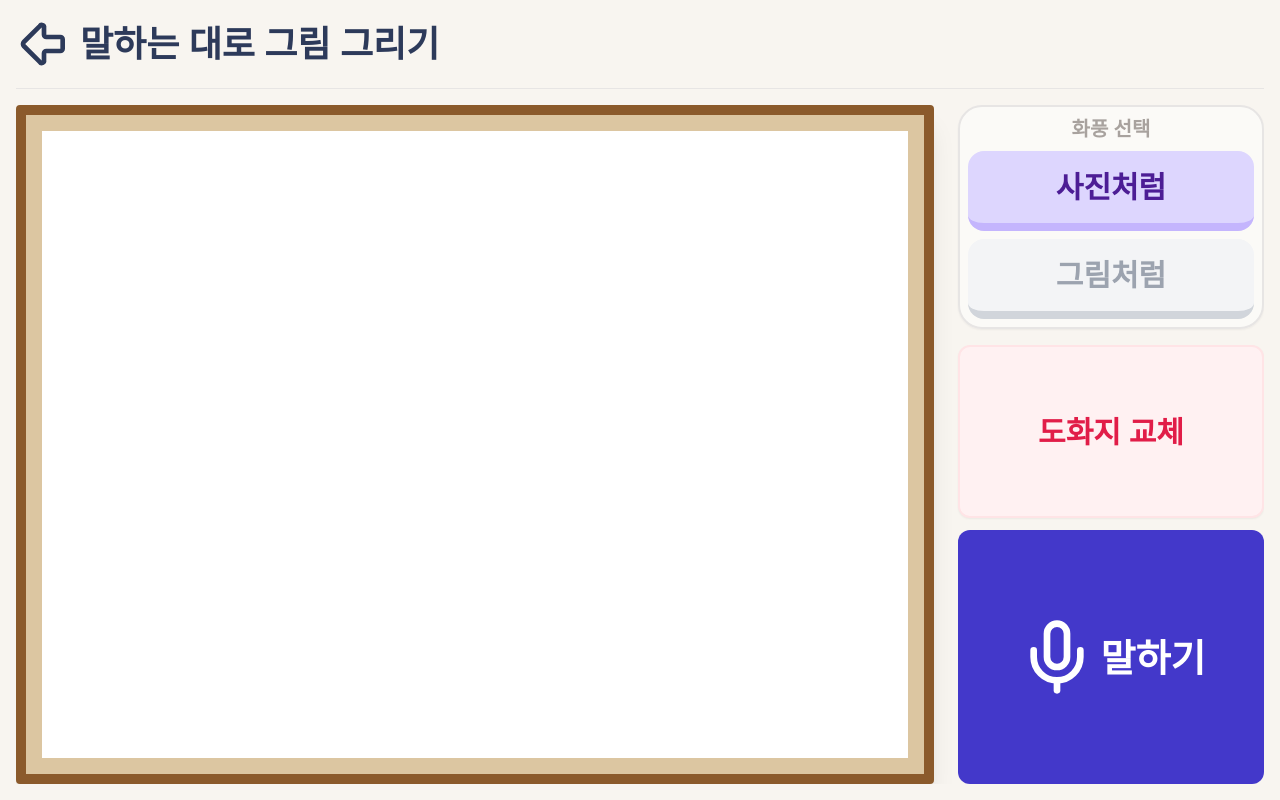
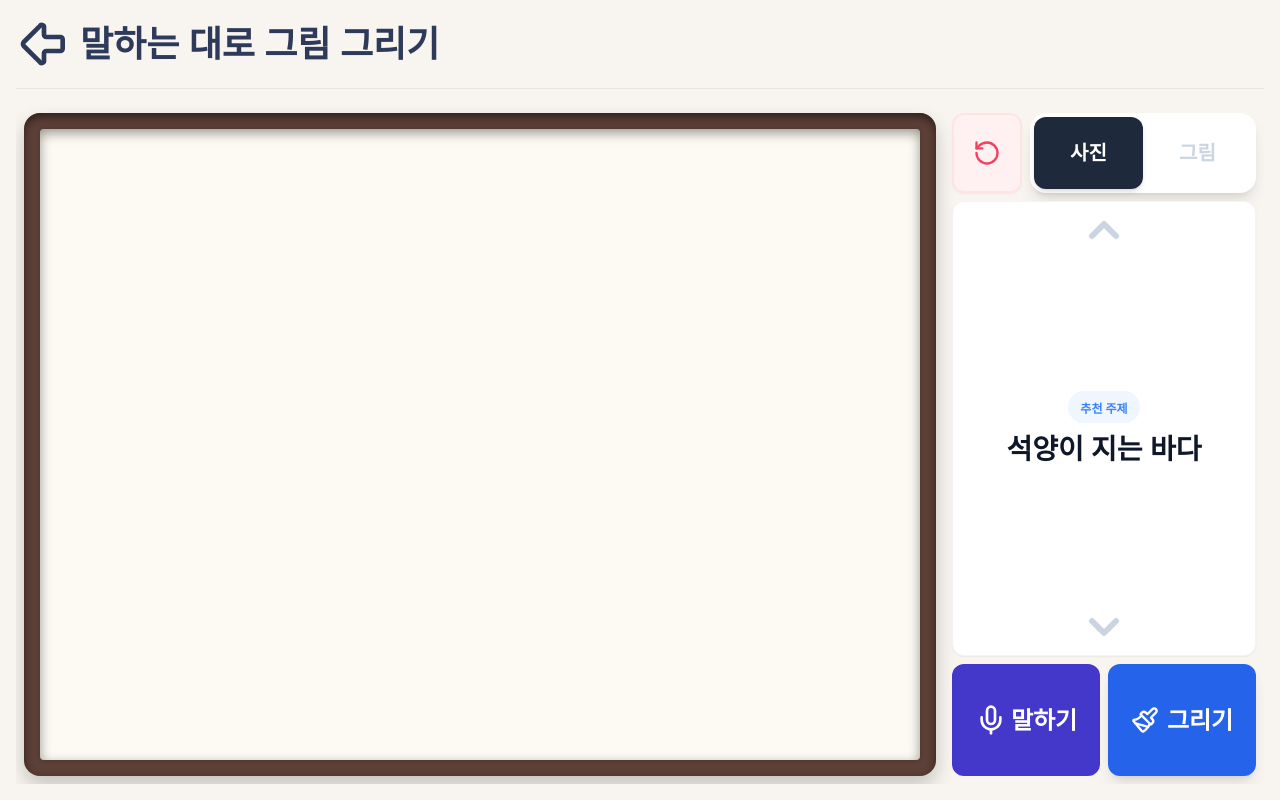
Before and after one commit to circuluspibo/piCare-front, a React (Vite) app: page /ai/draw in a window 1280 px wide. Built offline with nearby package versions, Linux system fonts and the light colour scheme; no server answers.

Commit message:
drawpage new design

```diff
--- a/src/pages/ai/DrawByVoice.jsx
+++ b/src/pages/ai/DrawByVoice.jsx
@@ -5,16 +5,27 @@ import Dialog from "@/components/Dialog";
 import { ThreeDot } from "react-loading-indicators";
 import { getPrepare, postTxt2Img } from "@/api/gpuService";
 import useVoiceChat from "@/hooks/useVoiceChat";
+import { Paintbrush, RotateCcw, ChevronUp, ChevronDown } from "lucide-react";
+
+const SUBJECTS = [
+  "석양이 지는 바다",
+  "단풍 든 가을 산",
+  "눈 내린 작은 마을",
+  "활짝 핀 해바라기",
+  "숲속의 작은 오두막",
+  "보름달 뜬 밤하늘",
+];
 
 export default function DrawByVoice() {
   const canvasRef = useRef(null);
   const ctxRef = useRef(null);
   const parentRef = useRef(null);
 
-  const [sketchPrompt, setSketchPrompt] = useState("");
+  const [subjectIdx, setSubjectIdx] = useState(0);
   const [sketchModel, setSketchModel] = useState("real");
   const [loading, setLoading] = useState(false);
   const [isDrawing, setIsDrawing] = useState(false);
+  const [activePrompt, setActivePrompt] = useState(""); // 현재 생성 중인 키워드 저장용
 
   const {
     isRecording,
@@ -25,199 +36,223 @@ export default function DrawByVoice() {
   } = useVoiceChat({
     enableTTS: false,
   });
-  // 음성 인식 및 이미지 생성 핸들러
-  const handleStopAndGenerate = useCallback(async () => {
-    try {
-      handleStopRecording(); // 수정: 훅의 중지 함수 호출
-    } catch (error) {
-      console.log("[FAILED] Stop and Generate IMG MSG: ", error);
-    }
-  }, [handleStopRecording]);
-  // 캔버스 초기화 및 AI 모델 준비
-  useEffect(() => {
-    const updateCanvasSize = () => {
-      const canvas = canvasRef.current;
-      const parent = parentRef.current;
-      if (!canvas || !parent) return;
-      canvas.width = parent.clientWidth;
-      canvas.height = parent.clientHeight;
-      const ctx = canvas.getContext("2d");
-      ctx.lineCap = "round";
-      ctx.lineJoin = "round";
-      ctx.strokeStyle = "#000";
-      ctx.lineWidth = 15;
-      ctxRef.current = ctx;
-    };
 
-    updateCanvasSize();
-    getPrepare(1); // 모델 준비
-    window.addEventListener("resize", updateCanvasSize);
-    return () => {
-      window.removeEventListener("resize", updateCanvasSize);
-      getPrepare(0); // 모델 해제
-    };
-  }, []);
-
-  // 음성 메시지 감지
-  useEffect(() => {
-    if (messages.length > 0) {
-      const lastMessage = messages[messages.length - 1];
-      if (lastMessage.role === "user") setSketchPrompt(lastMessage.text);
-    }
-  }, [messages]);
-
-  // 이미지 생성 및 캔버스 출력
-  const handleGenerateImg = useCallback(async () => {
-    if (!sketchPrompt) return;
+  // 1. 공통 이미지 생성 함수 (핵심 로직 통합)
+  const generateImage = useCallback(
+    async (prompt) => {
+      if (!prompt) return;
       setLoading(true);
+      setActivePrompt(prompt);
 
       try {
-      const res = await postTxt2Img(sketchPrompt, sketchModel);
+        const res = await postTxt2Img(prompt, sketchModel);
         const img = new Image();
         img.src = res;
         img.onload = () => {
-        const ctx = ctxRef.current;
-        const canvas = canvasRef.current;
-        ctx.clearRect(0, 0, canvas.width, canvas.height);
-        ctx.drawImage(img, 0, 0, canvas.width, canvas.height); // 간략화된 그리기 로직
+          if (!ctxRef.current || !canvasRef.current) return;
+          ctxRef.current.clearRect(
+            0,
+            0,
+            canvasRef.current.width,
+            canvasRef.current.height,
+          );
+          ctxRef.current.drawImage(
+            img,
+            0,
+            0,
+            canvasRef.current.width,
+            canvasRef.current.height,
+          );
         };
-    } catch (error) {
-      console.log("[FAIELD] handleGenerateImg MSG: ", error);
+      } catch (e) {
+        console.error("그림 생성 실패:", e);
       } finally {
+        setLoading(false);
         resetVoiceChat();
-      setSketchPrompt("");
-      setLoading(false);
       }
-  }, [sketchPrompt, sketchModel, resetVoiceChat]);
+    },
+    [sketchModel, resetVoiceChat],
+  );
+
+  // 2. 음성 인식 완료 감지 시 자동 생성
+  useEffect(() => {
+    if (messages.length > 0 && !isRecording) {
+      const lastMessage = messages[messages.length - 1];
+      if (lastMessage.role === "user") {
+        generateImage(lastMessage.text);
+      }
+    }
+  }, [messages, isRecording, generateImage]);
+
+  // 3. [현재 로직] '그리기' 버튼 클릭 시 선택된 주제로 생성
+  const handleManualGenerate = () => {
+    generateImage(SUBJECTS[subjectIdx]);
+  };
+
+  // 캔버스 설정 및 리사이즈
+  const updateCanvasSize = useCallback(() => {
+    if (!canvasRef.current || !parentRef.current) return;
+    canvasRef.current.width = parentRef.current.clientWidth;
+    canvasRef.current.height = parentRef.current.clientHeight;
+    const ctx = canvasRef.current.getContext("2d");
+    ctx.lineCap = "round";
+    ctx.lineJoin = "round";
+    ctx.strokeStyle = "#333";
+    ctx.lineWidth = 15;
+    ctxRef.current = ctx;
+  }, []);
 
   useEffect(() => {
-    if (sketchPrompt && !isRecording) handleGenerateImg();
-  }, [sketchPrompt, isRecording, handleGenerateImg]);
+    updateCanvasSize();
+    getPrepare(1);
+    window.addEventListener("resize", updateCanvasSize);
+    return () => {
+      getPrepare(0);
+      window.removeEventListener("resize", updateCanvasSize);
+    };
+  }, [updateCanvasSize]);
 
-  // 드로잉 로직 (기존 getPos, startDraw 등 유지)
-  const getPos = (e) => {
+  // 드로잉 핸들러
+  const startDrawing = (e) => {
+    setIsDrawing(true);
     const rect = canvasRef.current.getBoundingClientRect();
-    const touch = e.touches?.[0] || e;
-    return { x: touch.clientX - rect.left, y: touch.clientY - rect.top };
-  };
-
-  const startDraw = (e) => {
-    setIsDrawing(true);
-    const p = getPos(e);
+    const x = (e.clientX || (e.touches && e.touches[0].clientX)) - rect.left;
+    const y = (e.clientY || (e.touches && e.touches[0].clientY)) - rect.top;
     ctxRef.current.beginPath();
-    ctxRef.current.moveTo(p.x, p.y);
+    ctxRef.current.moveTo(x, y);
   };
 
   const draw = (e) => {
     if (!isDrawing) return;
-    const p = getPos(e);
-    ctxRef.current.lineTo(p.x, p.y);
+    const rect = canvasRef.current.getBoundingClientRect();
+    const x = (e.clientX || (e.touches && e.touches[0].clientX)) - rect.left;
+    const y = (e.clientY || (e.touches && e.touches[0].clientY)) - rect.top;
+    ctxRef.current.lineTo(x, y);
     ctxRef.current.stroke();
   };
 
-  // 전체 삭제 기능 구현
-  const clearCanvas = useCallback(() => {
-    const canvas = canvasRef.current;
-    const ctx = ctxRef.current;
-    if (!canvas || !ctx) return;
+  const stopDrawing = () => setIsDrawing(false);
 
-    ctx.clearRect(0, 0, canvas.width, canvas.height);
-  }, []);
   return (
-    <>
-      <div className="flex w-full h-full space-x-6">
-        <div className="w-3/4 relative group" ref={parentRef}>
-          <div className="w-full h-full p-4 bg-[#dcc6a1] rounded-sm shadow-xl border-[10px] border-[#8b5a2b] relative overflow-hidden">
+    <div className="flex w-full h-full gap-4 overflow-hidden items-stretch p-2">
+      <div
+        className="w-3/4 relative flex items-center justify-center"
+        ref={parentRef}
+      >
+        <div className="w-full h-full bg-[#5D4037] rounded-2xl p-4 shadow-[inset_0_4px_10px_rgba(0,0,0,0.5),0_10px_20px_rgba(0,0,0,0.2)] relative flex items-center justify-center">
+          <div className="absolute inset-4 shadow-[inset_0_4px_12px_rgba(0,0,0,0.4)] pointer-events-none z-20 rounded-sm" />
           <canvas
             ref={canvasRef}
-              className="w-full h-full bg-white cursor-crosshair touch-none relative z-10"
-              onMouseDown={startDraw}
+            className={cn(
+              "w-full h-full rounded-sm cursor-crosshair touch-none relative z-10",
+              "shadow-[0_0_5px_rgba(0,0,0,0.2)]",
+            )}
+            style={{ backgroundColor: "#FCFAF2" }}
+            onMouseDown={startDrawing}
             onMouseMove={draw}
-              onMouseUp={() => setIsDrawing(false)}
-              onTouchStart={startDraw}
+            onMouseUp={stopDrawing}
+            onMouseLeave={stopDrawing}
+            onTouchStart={startDrawing}
             onTouchMove={draw}
-              onTouchEnd={() => setIsDrawing(false)}
+            onTouchEnd={stopDrawing}
           />
         </div>
       </div>
-        <div className="w-1/4 flex flex-col space-y-4">
-          {/* 스타일 스위치 */}
-          <div className="bg-white/50 p-2 rounded-3xl shadow-sm border-2 border-stone-200 grid gap-2">
-            <p className="text-center text-xl text-stone-400 font-bold">
-              화풍 선택
-            </p>
+
+      <div className="w-1/4 flex flex-col gap-2 h-full">
+        {/** SECTION: 화풍선택 및 도구 */}
+        <div className="h-20 grid grid-cols-4 gap-2 shrink-0">
           <button
-              onClick={() => setSketchModel("real")}
+            onClick={() =>
+              ctxRef.current.clearRect(
+                0,
+                0,
+                canvasRef.current.width,
+                canvasRef.current.height,
+              )
+            }
+            className="col-span-1 bg-rose-50 rounded-xl border-2 border-rose-100 flex items-center justify-center text-rose-500 active:bg-rose-100 active:scale-95 transition-all shadow-sm"
+          >
+            <RotateCcw size={28} />
+          </button>
+          <div className="col-span-3 bg-white flex p-1 rounded-2xl shadow-lg">
+            {["real", "anim"].map((m) => (
+              <button
+                key={m}
+                onClick={() => setSketchModel(m)}
                 className={cn(
-                "h-20 text-3xl rounded-2xl transition-all border-b-8 active:border-b-0 active:translate-y-1",
-                sketchModel === "real"
-                  ? "bg-violet-200 border-violet-300 text-violet-900"
-                  : "bg-gray-100 border-gray-300 text-gray-400",
+                  "flex-1 rounded-xl text-xl font-black transition-all",
+                  sketchModel === m
+                    ? "bg-slate-800 text-white shadow-md"
+                    : "text-slate-300",
                 )}
               >
-              사진처럼
+                {m === "real" ? "사진" : "그림"}
               </button>
+            ))}
+          </div>
+        </div>
+
+        {/* SECTION: 주제 선택 화면 */}
+        <div className="flex-1 bg-white flex flex-col overflow-hidden rounded-xl shadow-sm border border-slate-100">
           <button
-              onClick={() => setSketchModel("anim")}
-              className={cn(
-                "h-20 text-3xl font-black rounded-2xl transition-all border-b-8 active:border-b-0 active:translate-y-1",
-                sketchModel === "anim"
-                  ? "bg-lime-200 border-lime-300 text-lime-900"
-                  : "bg-gray-100 border-gray-300 text-gray-400",
-              )}
+            onClick={() =>
+              setSubjectIdx((p) => (p > 0 ? p - 1 : SUBJECTS.length - 1))
+            }
+            className="h-14 flex items-center justify-center text-slate-300 hover:bg-slate-50 shrink-0"
           >
-              그림처럼
+            <ChevronUp size={48} strokeWidth={3} />
+          </button>
+          <div className="flex-1 flex flex-col items-center justify-center px-4 text-center">
+            <div className="bg-blue-50 px-3 py-1 rounded-full mb-2">
+              <span className="text-xs font-black text-blue-500 uppercase">
+                추천 주제
+              </span>
+            </div>
+            <p className="text-[28px] font-black text-slate-900 leading-tight break-keep">
+              {SUBJECTS[subjectIdx]}
+            </p>
+          </div>
+          <button
+            onClick={() =>
+              setSubjectIdx((p) => (p < SUBJECTS.length - 1 ? p + 1 : 0))
+            }
+            className="h-14 flex items-center justify-center text-slate-300 hover:bg-slate-50 shrink-0"
+          >
+            <ChevronDown size={48} strokeWidth={3} />
           </button>
         </div>
 
-          {/* 액션 버튼 */}
-          <div className="flex flex-col flex-1 gap-3">
-            <button
-              onClick={clearCanvas}
-              className="flex-1 flex items-center justify-center bg-rose-50 border-2 border-rose-100 text-rose-600 rounded-xl shadow-sm hover:bg-rose-100 transition-colors"
-            >
-              <span className="text-3xl font-black">도화지 교체</span>
-            </button>
-
-            <div className="flex-[1.5] relative">
+        {/* SECTION: 동작 버튼 */}
+        <div className="h-28 flex gap-2 shrink-0">
+          <div className="flex-1 flex justify-center">
             <MicToggleButton
               onStart={handleStartRecording}
-                onStop={handleStopAndGenerate}
+              onStop={handleStopRecording}
               isListening={isRecording}
-                className="w-full h-full flex flex-col items-center justify-center"
-                iconSize="size-20"
-                micText="text-[38px]"
+              micText="text-2xl"
+              iconSize="size-8"
             />
           </div>
+          <button
+            onClick={handleManualGenerate}
+            className="flex-1 bg-blue-600 text-white rounded-xl flex items-center justify-center gap-2 active:scale-95 transition-all shadow-lg"
+          >
+            <Paintbrush size={28} />
+            <span className="text-2xl font-black">그리기</span>
+          </button>
         </div>
       </div>
-      </div>
-      <Dialog
-        isOpen={loading}
-        onClose={() => setLoading(false)}
-        title="이미지 생성 중"
-      >
-        <div className="text-center flex flex-col items-center gap-6">
-          <div className="space-y-4">
-            <div className="flex justify-center">
-              <ThreeDot
-                variant="bounce"
-                color="oklch(54.6% 0.245 262.881)"
-                size="large"
-              />
-            </div>
 
-            <h2 className="text-5xl font-black text-[#2D3A5A] leading-snug break-keep">
-              AI 화가가 <br />
-              <span className="text-blue-600 underline decoration-wavy">
-                "{sketchPrompt || "바다"}"
-              </span>
-              를 <br />
-              열심히 그리고 있어요!
-            </h2>
-          </div>
+      <Dialog isOpen={loading} onClose={() => {}}>
+        <div className="text-center py-6 px-4 flex flex-col items-center gap-4">
+          <ThreeDot variant="bounce" color="#2563eb" size="medium" />
+          <p className="text-3xl font-black text-slate-800 break-keep">
+            AI 화가가 <span className="text-blue-600">"{activePrompt}"</span>
+            <br />를 열심히 그리고 있어요!
+          </p>
         </div>
       </Dialog>
-    </>
+    </div>
   );
 }
```
Lines whose indentation alone changed are shown as unchanged.
